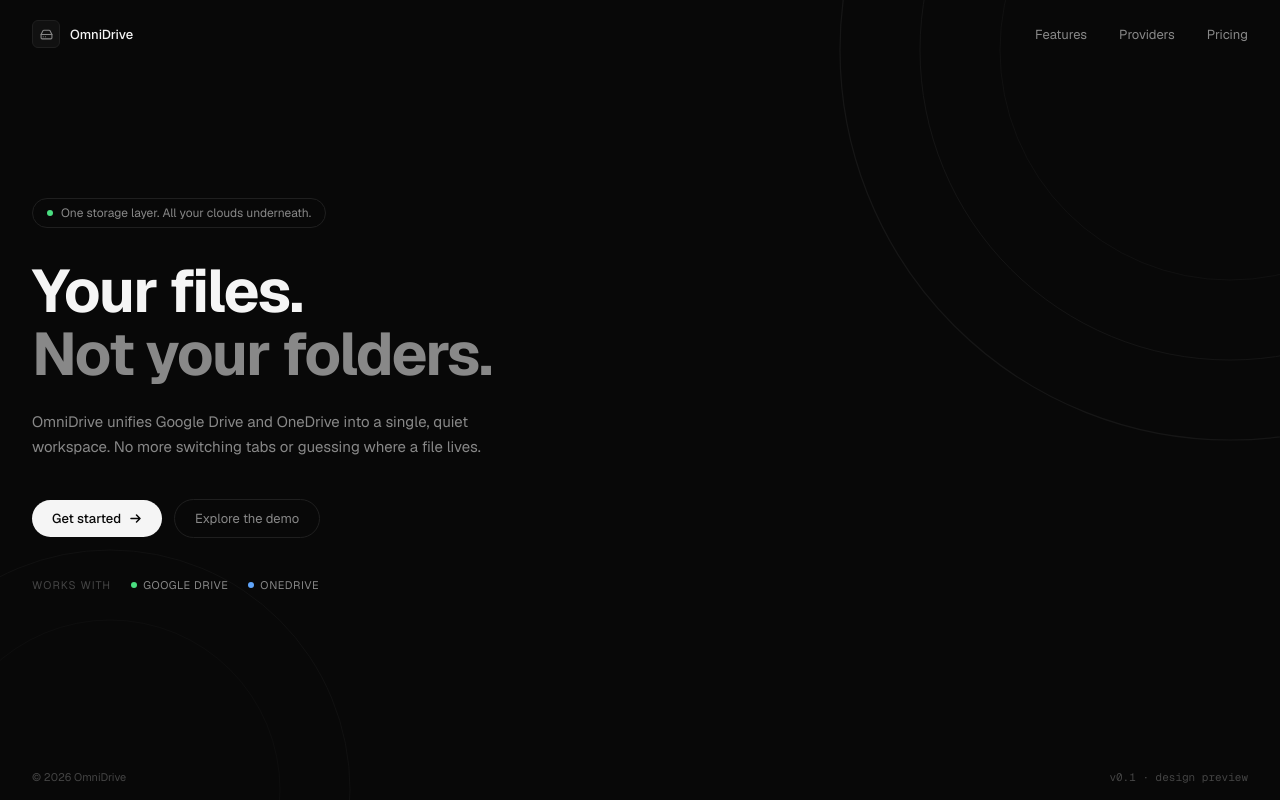
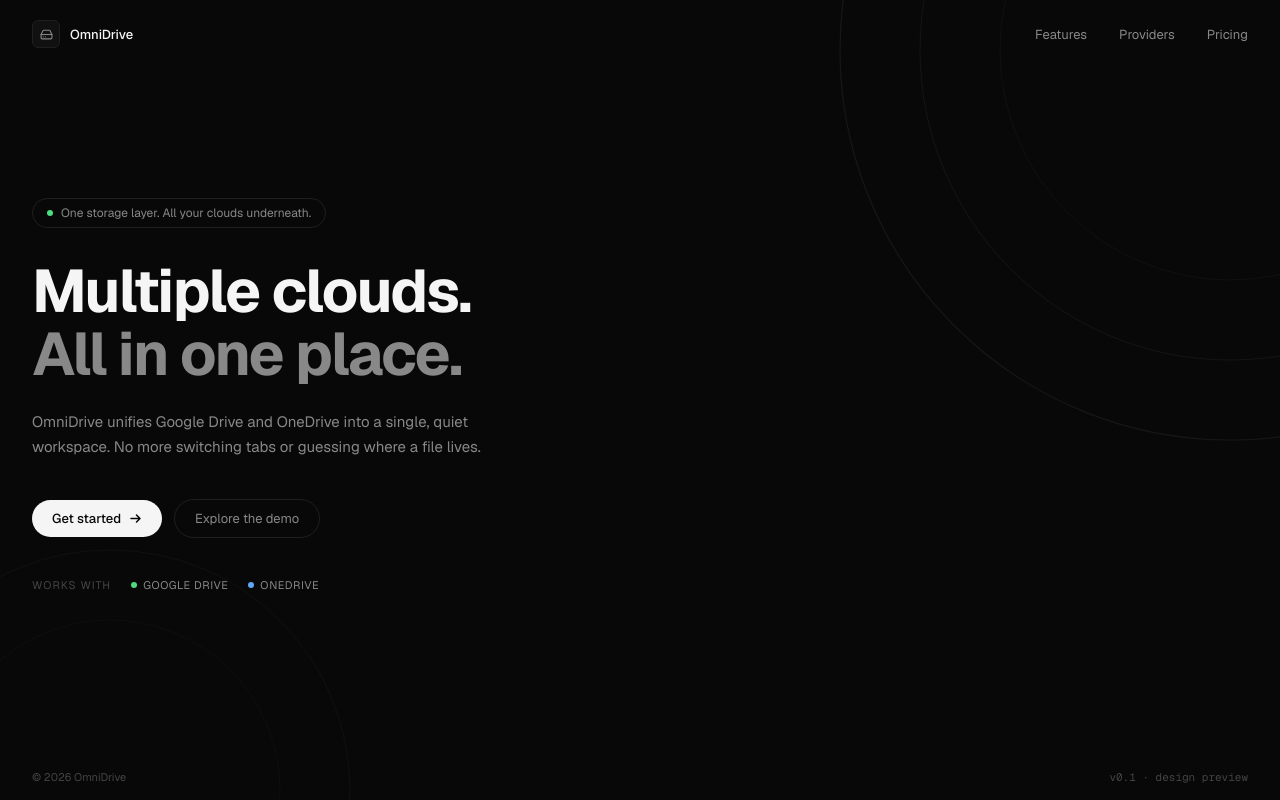
Before and after one commit to DevonYuan/Unified-Storage-Provider, a React (Vite) app in the folder frontend/: page / in a window 1280 px wide. Built offline with nearby package versions, Linux system fonts and the light colour scheme.

Commit message:
Made some edits to the login page ... This time it was faster for me to code it myself than use AI

```diff
--- a/frontend/src/components/LoginPage.jsx
+++ b/frontend/src/components/LoginPage.jsx
@@ -161,8 +161,8 @@ export function LoginPage() {
         </div>
 
         <h1 style={{ fontSize: 60, fontWeight: 700, lineHeight: 1.05, letterSpacing: '-0.03em', marginBottom: 24 }}>
-          <span style={{ color: C.fg, display: 'block' }}>Your files.</span>
-          <span style={{ color: C.fgMuted, display: 'block' }}>Not your folders.</span>
+          <span style={{ color: C.fg, display: 'block' }}>Multiple clouds.</span>
+          <span style={{ color: C.fgMuted, display: 'block' }}>All in one place.</span>
         </h1>
 
         <p style={{ fontSize: 15, color: C.fgMuted, lineHeight: 1.65, maxWidth: 460, marginBottom: 40 }}>
```
